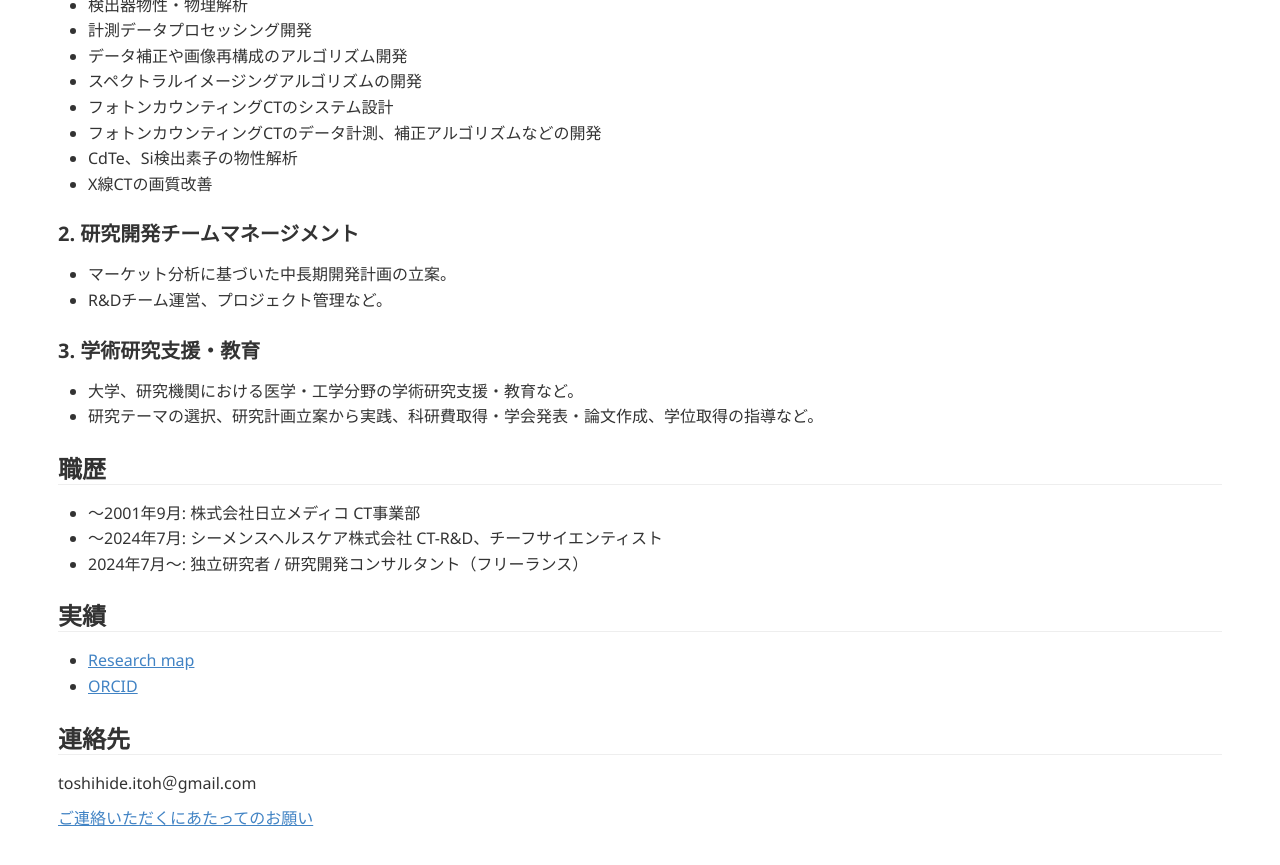
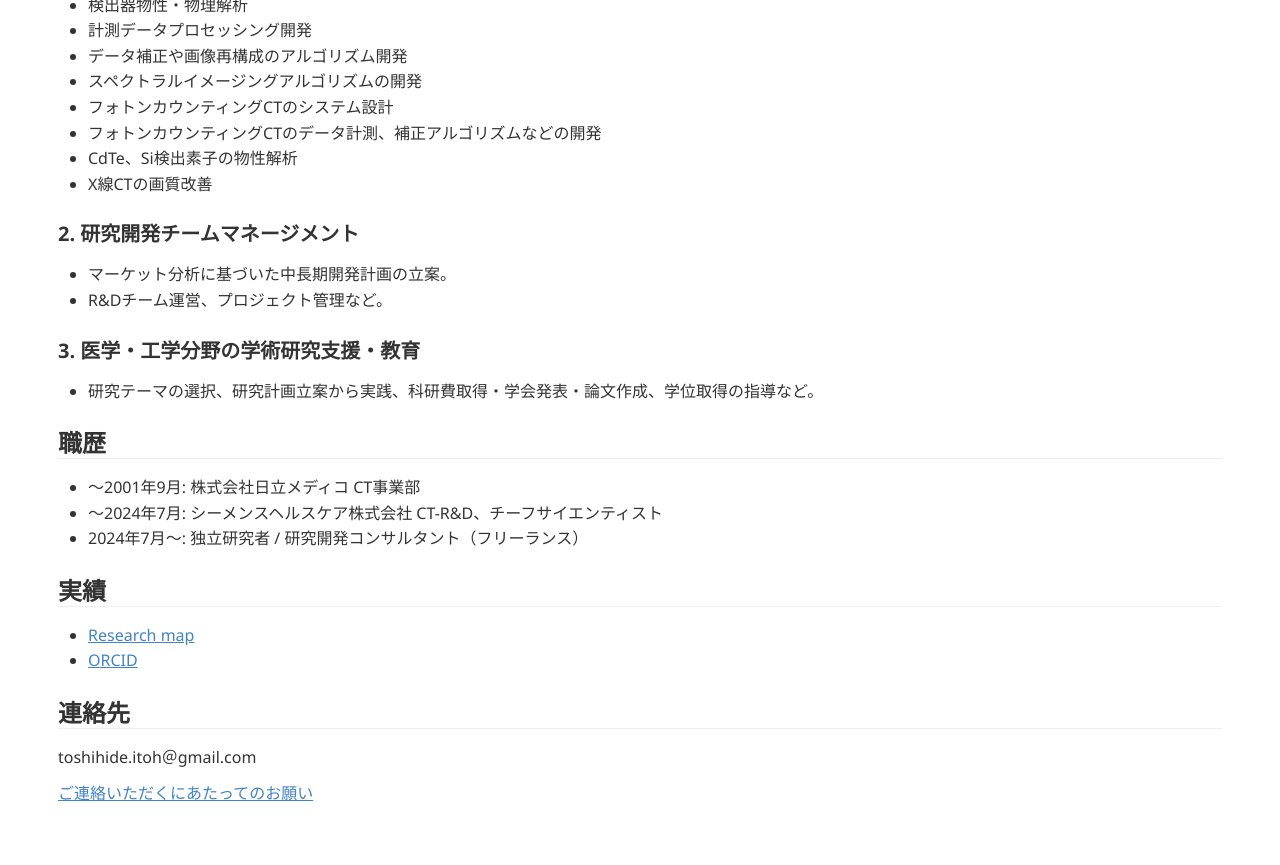
Before and after one commit to tnitoh/tnitoh.github.io, a Jekyll site: the page built from index.md, in a window 1280 px wide and 900 px high, scrolled down 956 px. Shown: the top 865 px of the window. Built offline with Jekyll 4.4.1, drawn with Linux system fonts in a browser that asks for light colours; Markdown is read by kramdown in place of the engine named in the settings.

Commit message:
Update index.md

```diff
--- a/index.md
+++ b/index.md
@@ -47,8 +47,7 @@ title: Toshihide Itoh
 - R&Dチーム運営、プロジェクト管理など。
 
 
-### 3. 学術研究支援・教育
-- 大学、研究機関における医学・工学分野の学術研究支援・教育など。
+### 3. 医学・工学分野の学術研究支援・教育
 - 研究テーマの選択、研究計画立案から実践、科研費取得・学会発表・論文作成、学位取得の指導など。
 
 
```
Also changed, not shown: other parts of index.md (+1 -1 lines).
